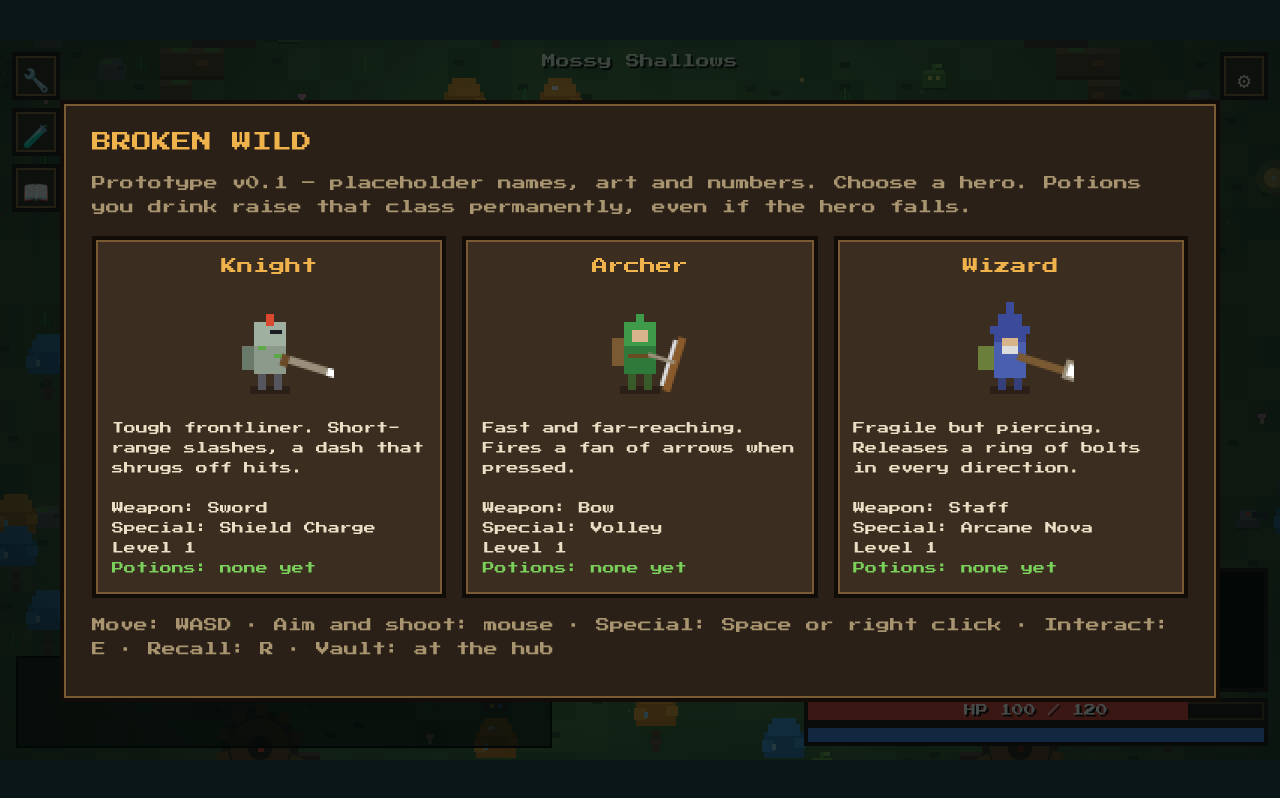
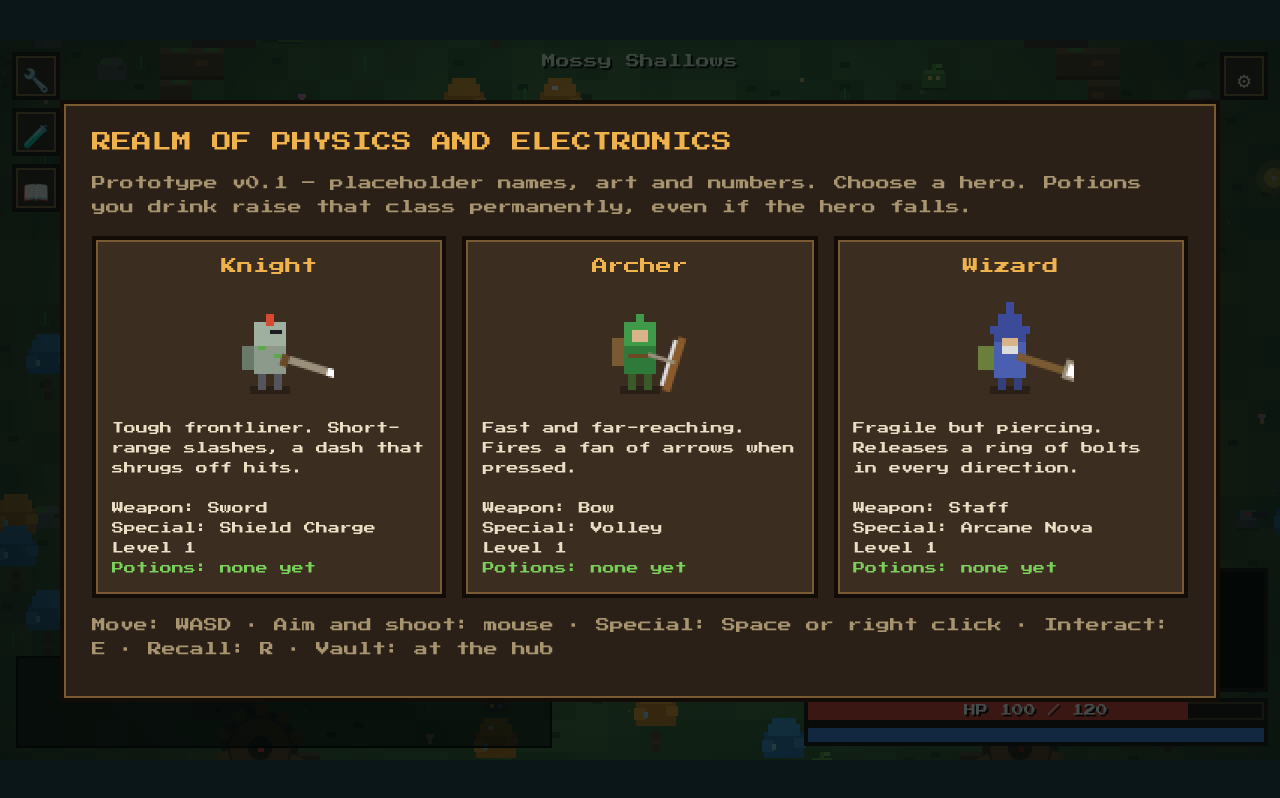
Before and after one commit to crisai2026/broken-wild, a plain HTML site: page index.html in a window 1280 px wide. Drawn offline with Linux system fonts and the light colour scheme; animation ran at ten frames a second.

Commit message:
Rename game to Realm of Physics and Electronics
Co-Authored-By: Claude Sonnet 5.5 <noreply@anthropic.com>
Claude-Session: https://claude.ai/code/session_01HiZCfqyyBBwp7jrAMvFv3B

```diff
--- a/index.html
+++ b/index.html
@@ -3,7 +3,7 @@
 <head>
 <meta charset="utf-8">
 <meta name="viewport" content="width=device-width, initial-scale=1, viewport-fit=cover">
-<title>Broken Wild – Prototype v0.1</title>
+<title>Realm of Physics and Electronics – Prototype v0.1</title>
 <link href="https://fonts.googleapis.com/css2?family=Press+Start+2P&display=swap" rel="stylesheet">
 <style>
 :root{color-scheme:dark;--bg:#0b1618;--panel:#2a2018;--panel-in:#3b2d20;--panel-hi:#4d3b29;--edge:#120c08;--rim:#7a5a33;--text:#eadfc4;--dim:#a8946f;--hp:#d93a32;--mp:#3a7bdc;--good:#7ad05a;--warn:#f0b24a;--bad:#ff7a6a}
@@ -94,7 +94,7 @@ table{border-collapse:collapse;width:100%}td,th{padding:2px 4px;text-align:left;
 (()=>{'use strict';
 /* =====================  CONFIG (tweak me)  ===================== */
 const CONFIG={
-  title:'BROKEN WILD',            // placeholder name
+  title:'REALM OF PHYSICS AND ELECTRONICS',
   villain:'The Corruptor',        // placeholder name
   seed:20261112, world:128,
   potionDrop:0.09, itemDrop:0.13, // per enemy kill
```
Also changed, not shown: 1 other file.
